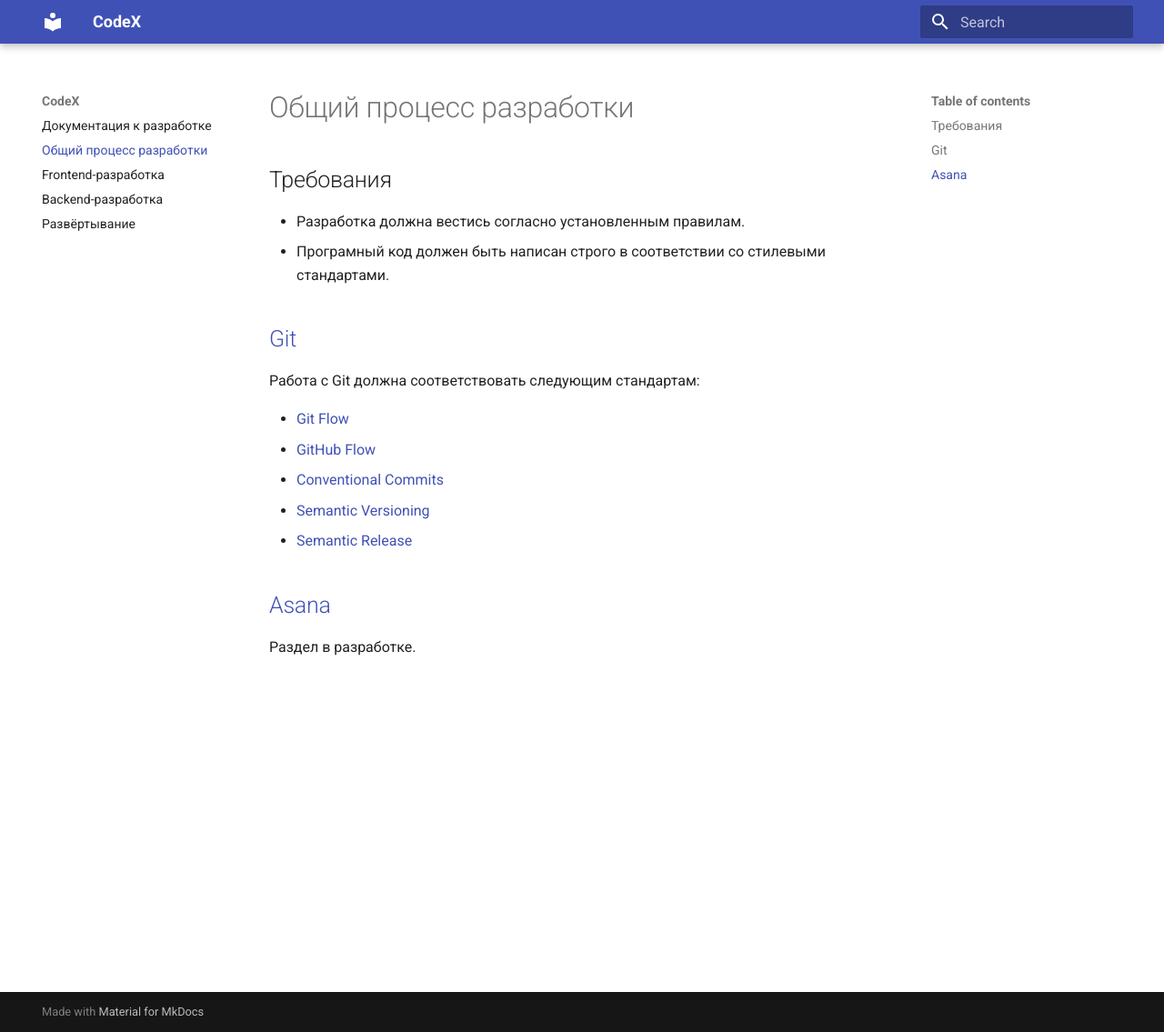
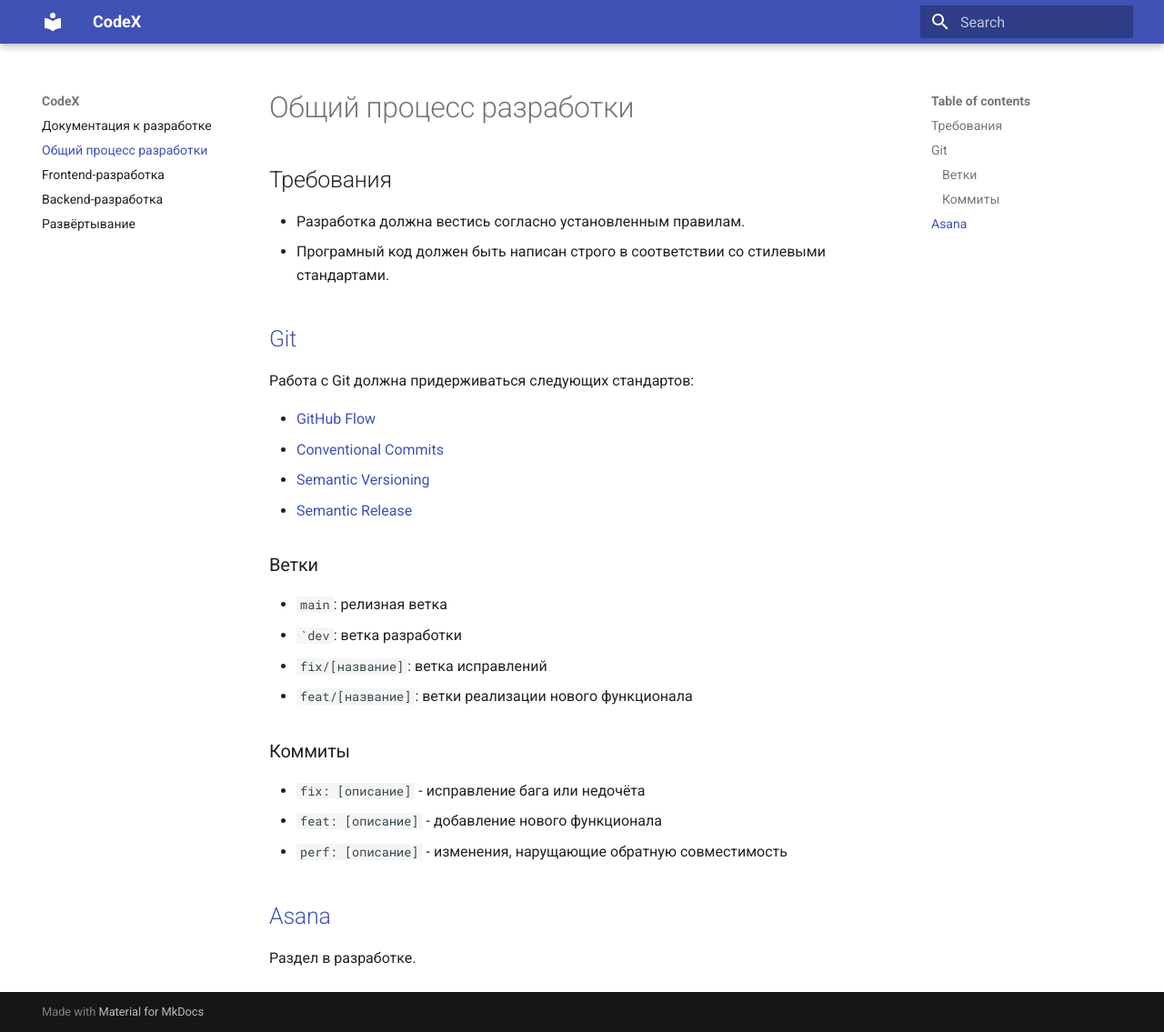
Before and after one commit to arawe-kg/arawe-kg.github.io, an MkDocs documentation site: the page built from docs/common.md, in a window 1280 px wide and 1135 px high. Shown: the whole window at 91% size. Built offline with MkDocs 1.6.1 and Material for MkDocs 9.7.7, drawn with Linux system fonts in a browser that asks for light colours.

Commit message:
feat(common): update git section

```diff
--- a/docs/common.md
+++ b/docs/common.md
@@ -8,14 +8,25 @@
 
 ## [Git](https://git-scm.com)
 
-Работа с Git должна соответствовать следующим стандартам:
+Работа с Git должна придерживаться следующих стандартов:
 
-- [Git Flow](https://nvie.com/posts/a-successful-git-branching-model)
 - [GitHub Flow](https://docs.github.com/en/get-started/using-github/github-flow)
 - [Conventional Commits](https://www.conventionalcommits.org/en/v1.0.0)
 - [Semantic Versioning](https://semver.org)
 - [Semantic Release](https://github.com/semantic-release/semantic-release)
 
+### Ветки
+
+- `main`: релизная ветка
+- ``dev`: ветка разработки
+  - `fix/[название]`: ветка исправлений
+  - `feat/[название]`: ветки реализации нового функционала
+
+### Коммиты
+
+- `fix: [описание]` - исправление бага или недочёта
+- `feat: [описание]` - добавление нового функционала
+- `perf: [описание]` - изменения, нарущающие обратную совместимость
 
 
 ## [Asana](https://asana.com)
```
